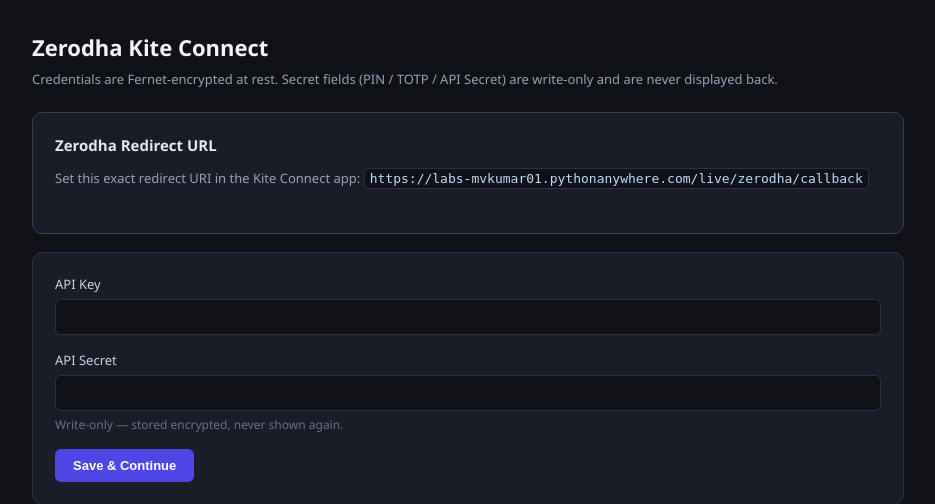
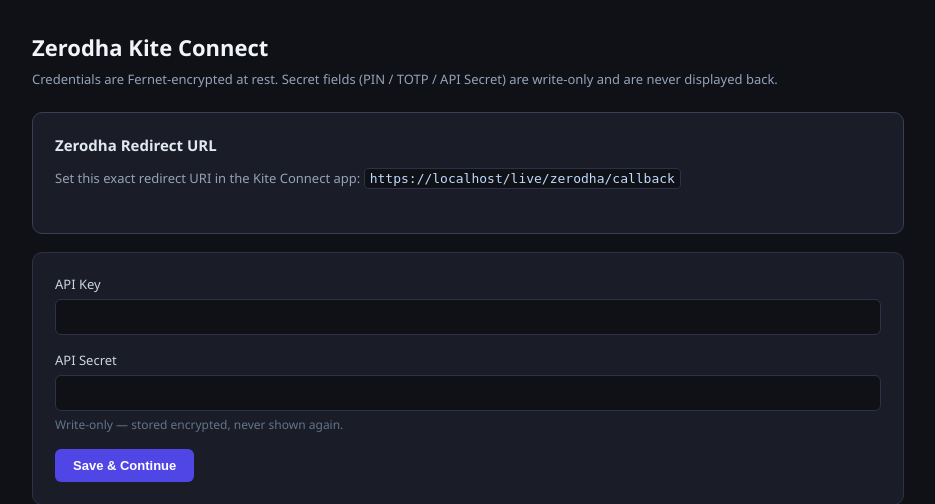
Before and after one commit to mvkumar01/labs_project, a Flask app: page /live/credentials/zerodha in a window 1280 px wide. Shown: the part 52-556 px from the top of the page, without its empty margins (172-1107 px from the left). Run offline with Flask 3, Linux system fonts and the light colour scheme; the visitor is signed in with stand-in values (Sample User, id 1); data that the repository does not hold is empty.

Commit message:
fix: make live links hostname-aware

```diff
--- a/templates/live_credentials.html
+++ b/templates/live_credentials.html
@@ -27,7 +27,7 @@
     {% elif broker == 'zerodha' %}
     <div class="card note-card">
       <h3>Zerodha Redirect URL</h3>
-      <p class="sub">Set this exact redirect URI in the Kite Connect app: <code>https://labs-mvkumar01.pythonanywhere.com/live/zerodha/callback</code></p>
+      <p class="sub">Set this exact redirect URI in the Kite Connect app: <code>{{ url_for('live.zerodha_callback', _external=True, _scheme='https') }}</code></p>
     </div>
     {% endif %}
 
--- a/templates/live_login.html
+++ b/templates/live_login.html
@@ -29,7 +29,7 @@
       No account? <a href="/live/register">Register</a>
     </p>
     <p style="margin-top:10px;text-align:center;font-size:13px;">
-      <a href="https://labs-mvkumar01.pythonanywhere.com/labs/">Back to Labs</a>
+      <a href="{{ url_for('labs.dashboard') }}">Back to Labs</a>
     </p>
   </div>
 </div>
```
